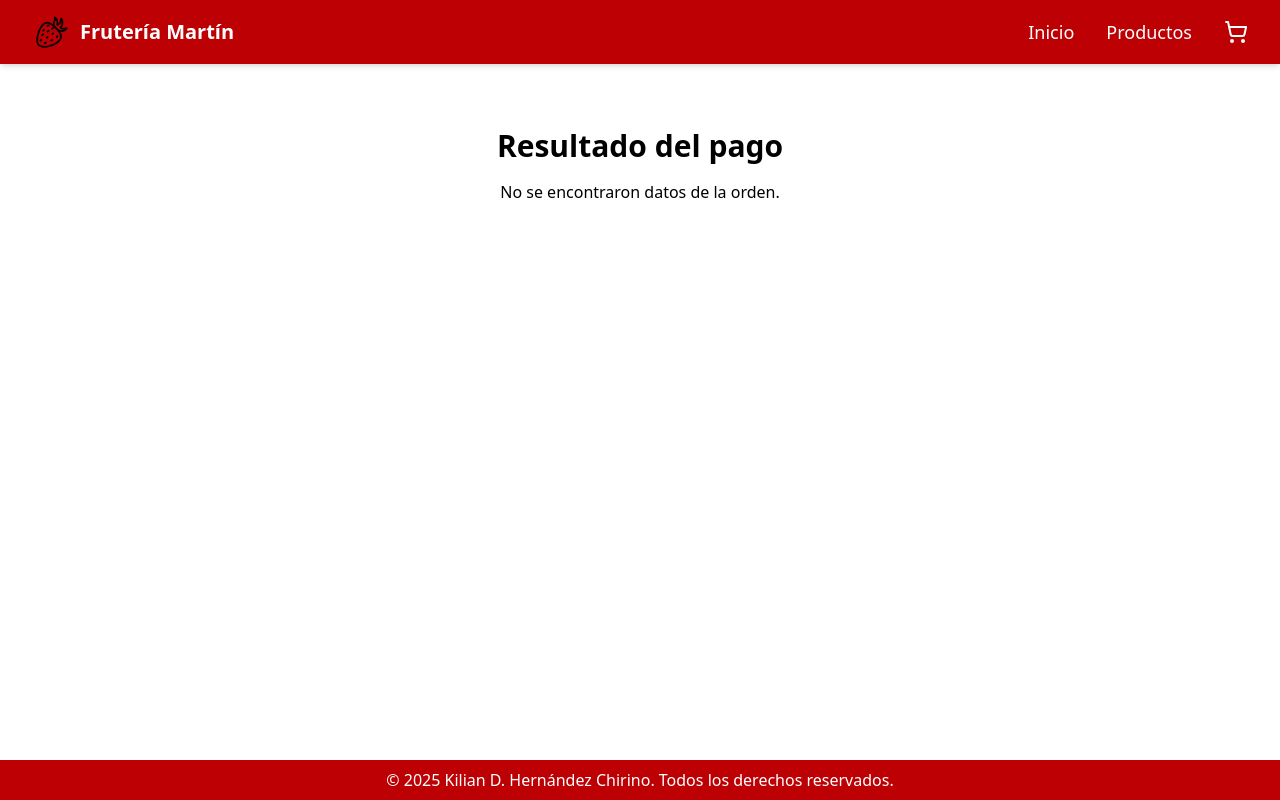
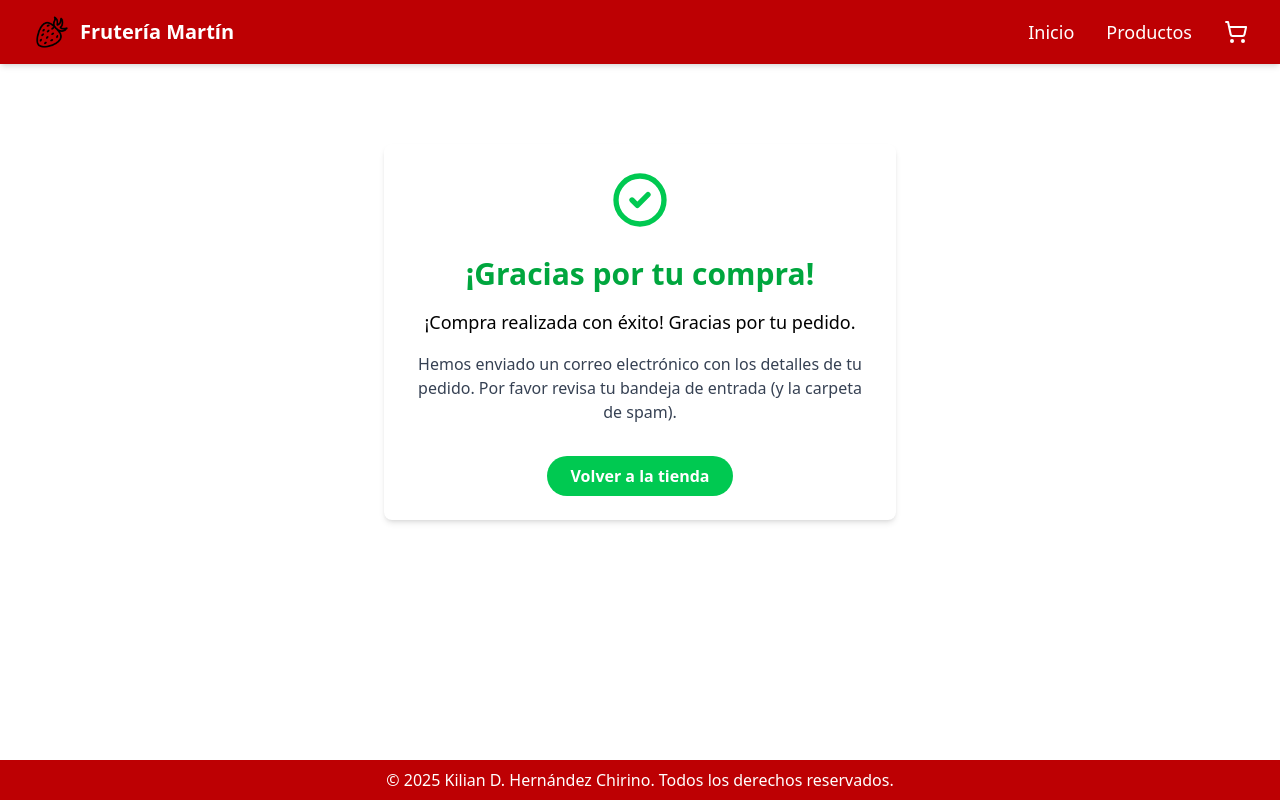
Before and after one commit to Kilianhc/fruteriaMartin, a React (Vite) app in the folder client/: page /success in a window 1280 px wide. Built offline with nearby package versions, Linux system fonts and the light colour scheme.

Commit message:
create order with each purchase, update product stock & SuccessPage interface complete

```diff
--- a/client/package.json
+++ b/client/package.json
@@ -10,6 +10,7 @@
     "preview": "vite preview"
   },
   "dependencies": {
+    "@heroicons/react": "^1.0.6",
     "@tailwindcss/vite": "^4.1.4",
     "axios": "^1.8.4",
     "lucide-react": "^0.503.0",
--- a/client/src/pages/Checkout/CheckoutPage.jsx
+++ b/client/src/pages/Checkout/CheckoutPage.jsx
@@ -55,6 +55,7 @@ export default function CheckoutPage() {
         headers: { 'Content-Type': 'application/json' },
         body: JSON.stringify({
           cartItems: cart.map((item) => ({
+            _id: item._id,
             name: item.title,
             description: item.description,
             price: item.price,
--- a/client/src/pages/Checkout/SuccessPage.jsx
+++ b/client/src/pages/Checkout/SuccessPage.jsx
@@ -1,39 +1,36 @@
 import { useEffect, useState } from 'react';
-import { createOrder } from '../../services/orderService';
 import { useCart } from '../../context/CartContext';
+import { CheckCircleIcon } from '@heroicons/react/outline';
 
 export default function SuccessPage() {
   const [status, setStatus] = useState('Procesando...');
   const { clearCart } = useCart();
 
   useEffect(() => {
-    const finalizeOrder = async () => {
-      const stored = localStorage.getItem('pendingOrder');
-      if (!stored) return setStatus('No se encontraron datos de la orden.');
-
-      const orderData = JSON.parse(stored);
-      try {
-        const res = await createOrder({
-          ...orderData,
-          paid: true,
-          paymentId: 'stripe-auto-success', // o session ID real si lo guardás
-        });
-
-        setStatus('¡Compra realizada con éxito! Gracias por tu pedido.');
-        clearCart();
-        localStorage.removeItem('pendingOrder');
-      } catch (err) {
-        setStatus('Error al registrar la orden. Contacta soporte.');
-      }
+    const finalizeOrder = () => {
+      clearCart();
+      setStatus('¡Compra realizada con éxito! Gracias por tu pedido.');
     };
 
     finalizeOrder();
   }, []);
 
   return (
-    <div className="max-w-md mx-auto mt-16 text-center">
-      <h1 className="text-3xl font-bold mb-4">Resultado del pago</h1>
-      <p>{status}</p>
+    <div className="max-w-lg mx-auto mt-20 p-6 bg-white shadow-md rounded-lg text-center">
+      <CheckCircleIcon className="h-16 w-16 text-green-500 mx-auto mb-6" />
+
+      <h1 className="text-3xl font-bold mb-4 text-green-600">¡Gracias por tu compra!</h1>
+
+      <p className="text-lg mb-4">{status}</p>
+
+      <p className="text-gray-700">
+        Hemos enviado un correo electrónico con los detalles de tu pedido.
+        Por favor revisa tu bandeja de entrada (y la carpeta de spam).
+      </p>
+
+      <a href="/" className="mt-8 inline-block bg-green-500 hover:bg-green-600 text-white font-semibold py-2 px-6 rounded-full transition">
+        Volver a la tienda
+      </a>
     </div>
   );
 }
```
Also changed, not shown: 2 other files (tests, documents, lock files or other folders).
